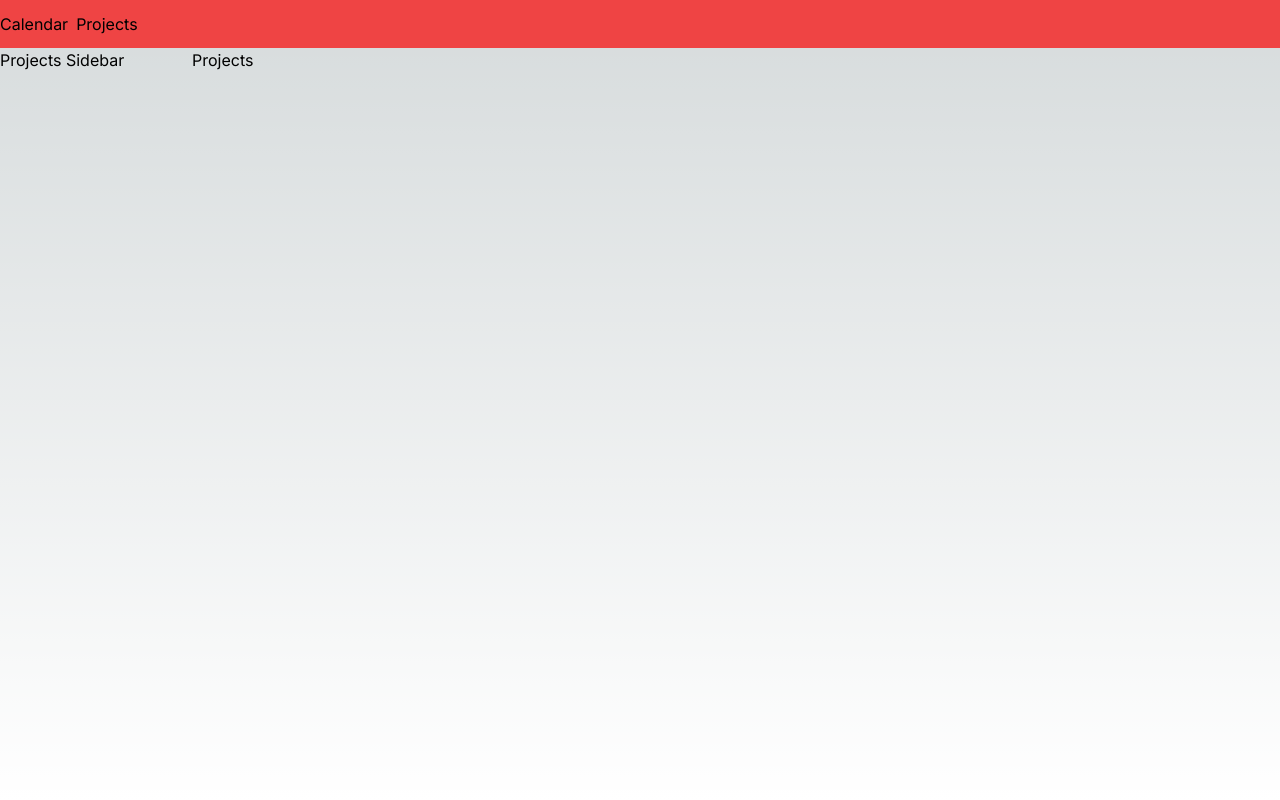
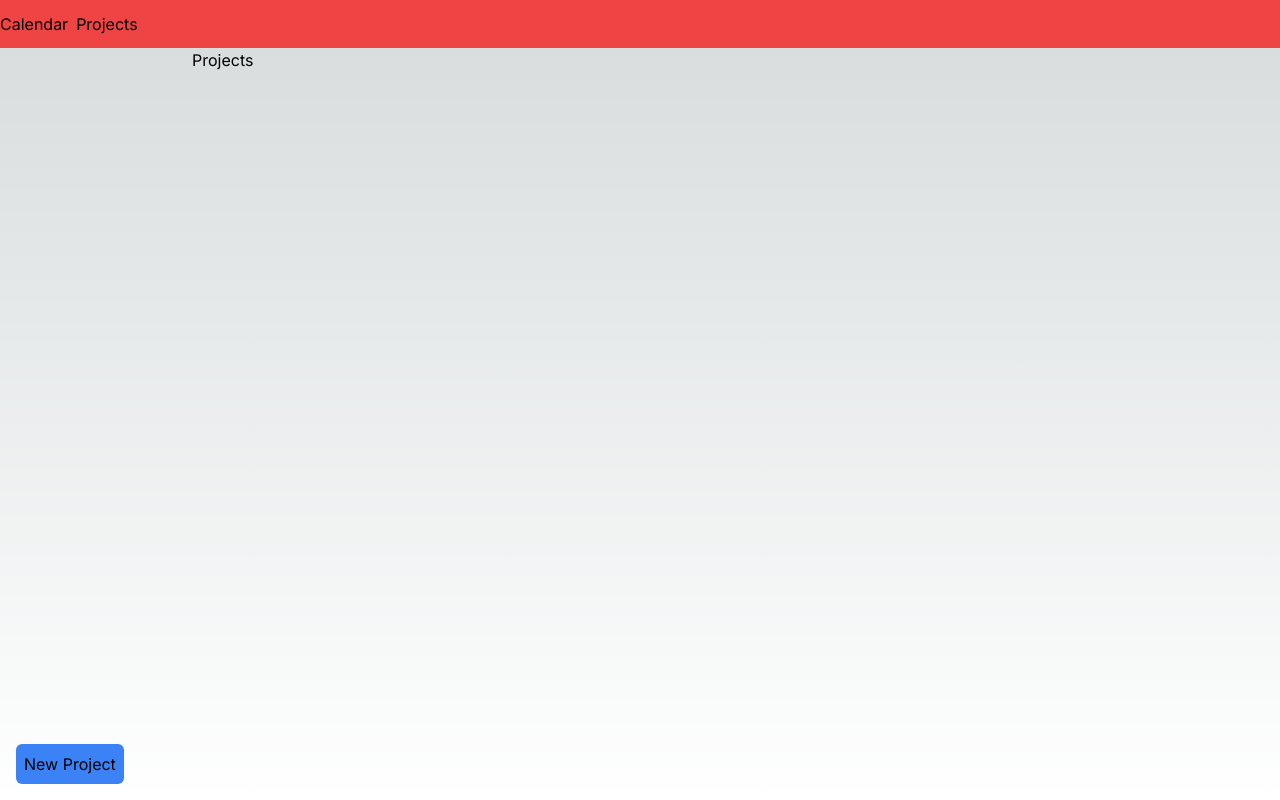
Before and after one commit to lucasduartesobreira/CalendarForge, a Next.js app: page / in a window 1280 px wide. Both pictures are taken after a click on the button "Projects". Built offline with nearby package versions, Linux system fonts and the light colour scheme.

Commit message:
feat(projects): start add project component

```diff
--- /dev/null
+++ b/app/components/projects/forms/createProject.tsx
@@ -0,0 +1,37 @@
+import OutsideClick from "@/components/utils/outsideClick";
+import { Project } from "@/services/projects/projectsStorage";
+import { Option } from "@/utils/option";
+import React, { RefObject, useState } from "react";
+
+export const CreateProjectForm = ({
+  setOpenForm,
+  refs,
+}: {
+  setOpenForm: (value: boolean) => void;
+  refs: Option<RefObject<any>[]>;
+}) => {
+  const [form, setForm] = useState<Project>({
+    id: "",
+    title: "",
+    calendars: [],
+  });
+
+  return (
+    <OutsideClick
+      refs={refs}
+      doSomething={() => {
+        setOpenForm(false);
+      }}
+    >
+      <form className="fixed top-1/2 left-1/2 max-w-[30%] bg-white p-2 text-gray-400 flex flex-col">
+        <label>
+          Title <input value={form.title} className="bg-gray-300 text-black" />{" "}
+        </label>
+        <label>
+          Calendars
+          <div className="bg-white-600">Calendar example</div>
+        </label>
+      </form>
+    </OutsideClick>
+  );
+};
--- a/app/components/projects/sidebar/sideBar.tsx
+++ b/app/components/projects/sidebar/sideBar.tsx
@@ -1,11 +1,56 @@
-import { PropsWithChildren } from "react";
+import { StorageContext, Storages } from "@/hooks/dataHook";
+import { PropsWithChildren, useContext, useRef, useState } from "react";
+import { CreateProjectForm } from "../forms/createProject";
+import { Some } from "@/utils/option";
 
 const SideBar = ({ children }: PropsWithChildren) => {
-  return <div className="flex-initial w-[15%]">{children}</div>;
+  return <div className="flex-none relative w-[15%] h-[100%]">{children}</div>;
+};
+
+const Content = () => {
+  const { storages } = useContext(StorageContext);
+
+  return (
+    <div>
+      {storages.isSome() &&
+        storages
+          .unwrap()
+          .projectsStorage.all()
+          .map((project) => {
+            return <div key={project.id}>{project.title}</div>;
+          })}
+    </div>
+  );
+};
+
+const AddNew = () => {
+  const [openForm, setOpenForm] = useState(false);
+  const { storages } = useContext(StorageContext);
+  const ref = useRef(null);
+  if (storages.isSome()) {
+    return (
+      <>
+        <button
+          ref={ref}
+          className="absolute bottom-0 m-4 p-2 rounded-md bg-blue-500"
+          onClick={() => {
+            setOpenForm((open) => !open);
+          }}
+        >
+          New Project
+        </button>
+        {openForm && (
+          <CreateProjectForm setOpenForm={setOpenForm} refs={Some([ref])} />
+        )}
+      </>
+    );
+  }
 };
 
 const ProjectsSideBar = {
   SideBar,
+  Content,
+  AddNew,
 };
 
 export default ProjectsSideBar;
--- a/app/page.tsx
+++ b/app/page.tsx
@@ -17,7 +17,7 @@ const NavBar = ({ children }: { children: any }) => {
 };
 
 const FlexContent = ({ children }: { children: any }) => {
-  return <div className="flex relative overflow-hidden">{children}</div>;
+  return <div className="flex relative overflow-hidden h-full">{children}</div>;
 };
 
 const CalendarContent = ({ startDate }: { startDate: Date }) => {
@@ -76,7 +76,8 @@ const ProjectsContent = () => {
   return (
     <>
       <ProjectsSideBar.SideBar>
-        <div>Projects Sidebar</div>
+        <ProjectsSideBar.Content />
+        <ProjectsSideBar.AddNew />
       </ProjectsSideBar.SideBar>
       <div>Projects</div>
     </>
```
